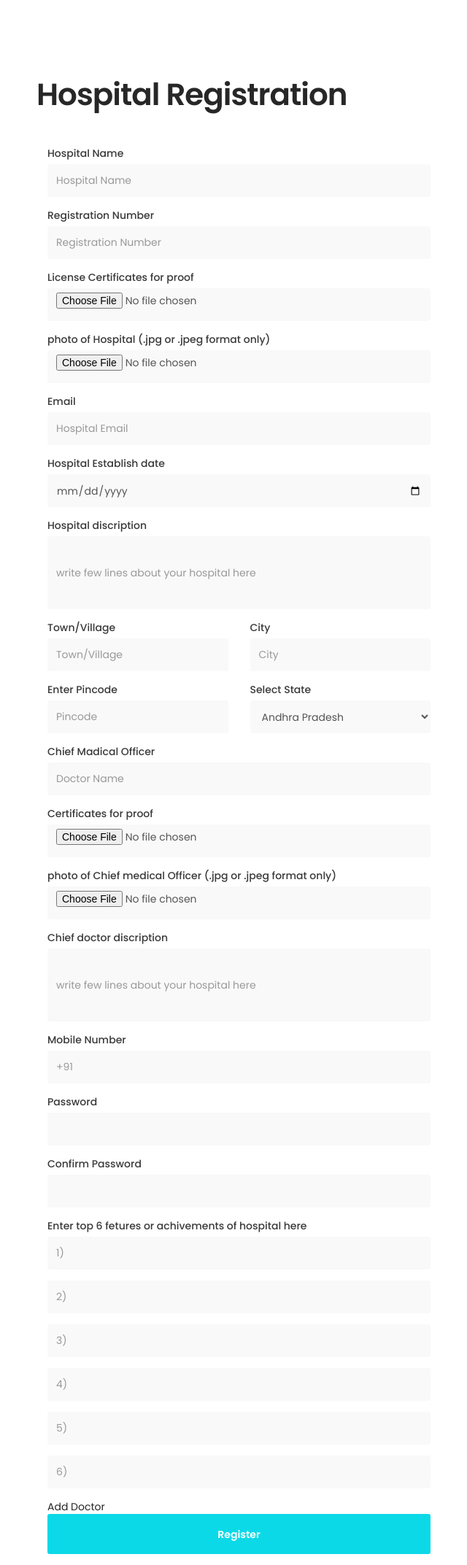
After one commit to WAD-Team-Alpha/Hospital_Review_System, a Django app: page /accounts/hospitalRegForm in a window 1280 px wide. The commit adds this page. Shown: the whole page at 73% size, without its empty margins (20-660 px from the left). Run offline with Django 3.2, Linux system fonts and the light colour scheme; some libraries are stand-ins or nearby versions.

Commit message:
updated hospital regestration

```diff
--- a/accounts/urls.py
+++ b/accounts/urls.py
@@ -10,5 +10,7 @@ urlpatterns = [
     path('docReg', views.docReg, name="DoctorRegisteration"),
     path('hospReg', views.hospReg, name="HospitalRegisteration"),
     path('forgPass', views.forgPass, name="ForgotPassword"),
-    path('docRegForm', views.Myview.as_view(), name="DoctorRegistrationForm")
+    path('docRegForm', views.Myview.as_view(), name="DoctorRegistrationForm"),
+    path('hospitalRegForm', views.hospRegForm.as_view(), name="HospitalRegistrationForm")
+
 ]
--- a/accounts/views.py
+++ b/accounts/views.py
@@ -23,3 +23,8 @@ class Myview(View):
     def get(self, request):
         docform = DoctorForm(request.POST)
         return render(request, 'docregform.html', {"form": docform})
+
+class hospRegForm(View):
+    def get(self, request):
+
+        return render(request, 'hospital_reg.html')
--- /dev/null
+++ b/templates/hospital_reg.html
@@ -0,0 +1,189 @@
+<!DOCTYPE html> {% load static %}
+<html lang="en">
+
+<head>
+    <meta charset="UTF-8">
+    <meta http-equiv="X-UA-Compatible" content="IE=edge">
+    <meta name="viewport" content="width=device-width, initial-scale=1.0">
+    <title>Document</title>
+
+    <link rel="stylesheet" href="{% static 'css/bootstrap.min.css' %}">
+    <link rel="stylesheet" href="{% static 'css/font-awesome.min.css' %}">
+    <link rel="stylesheet" href="{% static 'css/animate.css' %}">
+    <link rel="stylesheet" href="{% static 'css/owl.carousel.css' %}">
+    <link rel="stylesheet" href="{% static 'css/owl.theme.default.min.css' %}">
+
+
+
+
+    <link rel="stylesheet" href="{% static 'css/doctor_regestration.css' %}">
+
+    <style>
+         ::-webkit-scrollbar {
+            width: 8px;
+            height: 8px;
+        }
+
+         ::-webkit-scrollbar-thumb {
+            cursor: pointer;
+            background: #ffffff;
+        }
+    </style>
+
+</head>
+
+<body>
+
+    <section id="user_registration" data-stellar-background-ratio="3">
+        <div class="container">
+            <div class="row">
+                <!-- <div class="col-md-6 col-sm-6">
+                    <img src="{% static 'images/hospital-registeration.jpg' %}" alt="Use Image Here">
+                </div> -->
+                <div class="col-md-6 col-sm-6">
+                    <form id="user-registration" role="form" method="post" action="#">
+                        <div class="reg_title wow fadeInUp" data-wow-delay="0.4s">
+                            <h2> Hospital Registration </h2>
+                        </div>
+                        <div class="wow fadeInUp" data-wow-delay="0.8s">
+                            <div class="col-md-12 col-sm-12">
+                                <label for="name">Hospital Name</label>
+                                <input type="text" class="form-control" id="fname" name="fname" placeholder="Hospital Name">
+                            </div>
+
+                            <div class="col-md-12 col-sm-12">
+                                <label for="Registration">Registration Number</label>
+                                <input type="text" class="form-control" id="reg_email" name="email" placeholder="Registration Number" required>
+                                <label for="certificates">License Certificates for proof</label>
+                                <input class="form-control" type="file" id="attach" name="cs" placeholder="here">
+                                <label for="photo">photo of Hospital (.jpg or .jpeg format only)</label>
+                                <input class="form-control" type="file" id="attach" name="cs" placeholder="here">
+                            </div>
+
+
+
+                            <div class="col-md-12 col-sm-12">
+                                <label for="email">Email</label>
+                                <input type="email" class="form-control" id="reg_email" name="email" placeholder="Hospital Email" required>
+                            </div>
+
+                            <div class="col-md-12 col-sm-12">
+                                <label for="date">Hospital Establish date</label>
+                                <input type="date" name="date" value="" class="form-control">
+                            </div>
+
+                            <div class="col-md-12 col-sm-12">
+                                <label for="Discription">Hospital discription</label>
+                                <input style="height:100px;" type="text" name="date" value="" class="form-control" placeholder="write few lines about your hospital here">
+                            </div>
+
+                            <div class="col-md-6 col-sm-6">
+                                <label for="place">Town/Village</label>
+                                <input type="text" class="form-control" id="place" name="place" placeholder="Town/Village">
+                            </div>
+                            <div class="col-md-6 col-sm-6">
+                                <label for="doctor_city">City</label>
+                                <input type="text" class="form-control" id="doctor_city" name="city" placeholder="City">
+                            </div>
+                            <div class="col-md-6 col-sm-6">
+                                <label for="pincode">Enter Pincode</label>
+                                <input type="text" class="form-control" id="pincode" name="pincode" placeholder="Pincode">
+                            </div>
+                            <div class="col-md-6 col-sm-6">
+                                <label for="doctor_state">Select State</label>
+                                <select name="state" id="state" class="form-control">
+                                         <option value="Andhra Pradesh">Andhra Pradesh</option>
+                                         <option value="Andaman and Nicobar Islands">Andaman and Nicobar Islands</option>
+                                         <option value="Arunachal Pradesh">Arunachal Pradesh</option>
+                                         <option value="Assam">Assam</option>
+                                         <option value="Bihar">Bihar</option>
+                                         <option value="Chandigarh">Chandigarh</option>
+                                         <option value="Chhattisgarh">Chhattisgarh</option>
+                                         <option value="Dadar and Nagar Haveli">Dadar and Nagar Haveli</option>
+                                         <option value="Daman and Diu">Daman and Diu</option>
+                                         <option value="Delhi">Delhi</option>
+                                         <option value="Lakshadweep">Lakshadweep</option>
+                                         <option value="Puducherry">Puducherry</option>
+                                         <option value="Goa">Goa</option>
+                                         <option value="Gujarat">Gujarat</option>
+                                         <option value="Haryana">Haryana</option>
+                                         <option value="Himachal Pradesh">Himachal Pradesh</option>
+                                         <option value="Jammu and Kashmir">Jammu and Kashmir</option>
+                                         <option value="Jharkhand">Jharkhand</option>
+                                         <option value="Karnataka">Karnataka</option>
+                                         <option value="Kerala">Kerala</option>
+                                         <option value="Madhya Pradesh">Madhya Pradesh</option>
+                                         <option value="Maharashtra">Maharashtra</option>
+                                         <option value="Manipur">Manipur</option>
+                                         <option value="Meghalaya">Meghalaya</option>
+                                         <option value="Mizoram">Mizoram</option>
+                                         <option value="Nagaland">Nagaland</option>
+                                         <option value="Odisha">Odisha</option>
+                                         <option value="Punjab">Punjab</option>
+                                         <option value="Rajasthan">Rajasthan</option>
+                                         <option value="Sikkim">Sikkim</option>
+                                         <option value="Tamil Nadu">Tamil Nadu</option>
+                                         <option value="Telangana">Telangana</option>
+                                         <option value="Tripura">Tripura</option>
+                                         <option value="Uttar Pradesh">Uttar Pradesh</option>
+                                         <option value="Uttarakhand">Uttarakhand</option>
+                                         <option value="West Bengal">West Bengal</option>
+                                     </select>
+                            </div>
+
+                            <div class="col-md-12 col-sm-12">
+                                <label for="Nama">Chief Madical Officer</label>
+                                <input type="text" class="form-control" id="reg_email" name="email" placeholder="Doctor Name " required>
+                                <label for="certificates">Certificates for proof</label>
+                                <input class="form-control" type="file" id="attach" name="cs" placeholder="here">
+                                <label for="photo">photo of Chief medical Officer (.jpg or .jpeg format only)</label>
+                                <input class="form-control" type="file" id="attach" name="cs" placeholder="here">
+                            </div>
+
+                            <div class="col-md-12 col-sm-12">
+                                <label for="Discription">Chief doctor discription</label>
+                                <input style="height:100px;" type="text" name="date" value="" class="form-control" placeholder="write few lines about your hospital here">
+                            </div>
+
+
+                            <div class="col-md-12 col-sm-12">
+
+                                <label for="phone_number">Mobile Number</label>
+                                <input type="pnum" class="form-control" id="mobile-num" name="m-num" placeholder="+91 ">
+                                <label for="psw">Password</label>
+                                <input class="form-control" type="password" id="o_psw" name="psw" pattern="(?=.*\d)(?=.*[a-z])(?=.*[A-Z]).{8,}" title="Must contain at least one number and one uppercase and lowercase letter, and at least 8 or more characters" required>
+                                <label for="psw">Confirm Password</label>
+                                <input class="form-control" type="password" id="c_psw" name="psw" pattern="(?=.*\d)(?=.*[a-z])(?=.*[A-Z]).{8,}" title="Must contain at least one number and one uppercase and lowercase letter, and at least 8 or more characters" required>
+                                <label for="features">Enter top 6 fetures or achivements of hospital here</label>
+                                <input type="text" class="form-control" id="place" name="place" placeholder="1)">
+                                <input type="text" class="form-control" id="place" name="place" placeholder="2)">
+                                <input type="text" class="form-control" id="place" name="place" placeholder="3)">
+                                <input type="text" class="form-control" id="place" name="place" placeholder="4)">
+                                <input type="text" class="form-control" id="place" name="place" placeholder="5)">
+                                <input type="text" class="form-control" id="place" name="place" placeholder="6)">
+
+                                <a href="">Add Doctor</a>
+
+                                <button type="submit" class="form-control" id="user-cf-submit" name="submit">Register</button>
+                            </div>
+
+
+                        </div>
+                    </form>
+                </div>
+            </div>
+        </div>
+    </section>
+
+    <script src="{% static 'js/jquery.js' %}"></script>
+    <script src="{% static 'js/bootstrap.min.js' %}"></script>
+    <script src="{% static 'js/jquery.sticky.js' %}"></script>
+    <script src="{% static 'js/jquery.stellar.min.js' %}"></script>
+    <script src="{% static 'js/wow.min.js' %}"></script>
+    <script src="{% static 'js/smoothscroll.js' %}"></script>
+    <script src="{% static 'js/owl.carousel.min.js' %}"></script>
+    <script src="{% static 'js/custom.js' %}"></script>
+
+</body>
+
+</html>
```
Also changed, not shown: public/static/css/hospital-registeration.css (+47 -60 lines), static/css/hospital-registeration.css (+47 -60 lines), templates/Hospitalregistion.html (+18 -53 lines).
